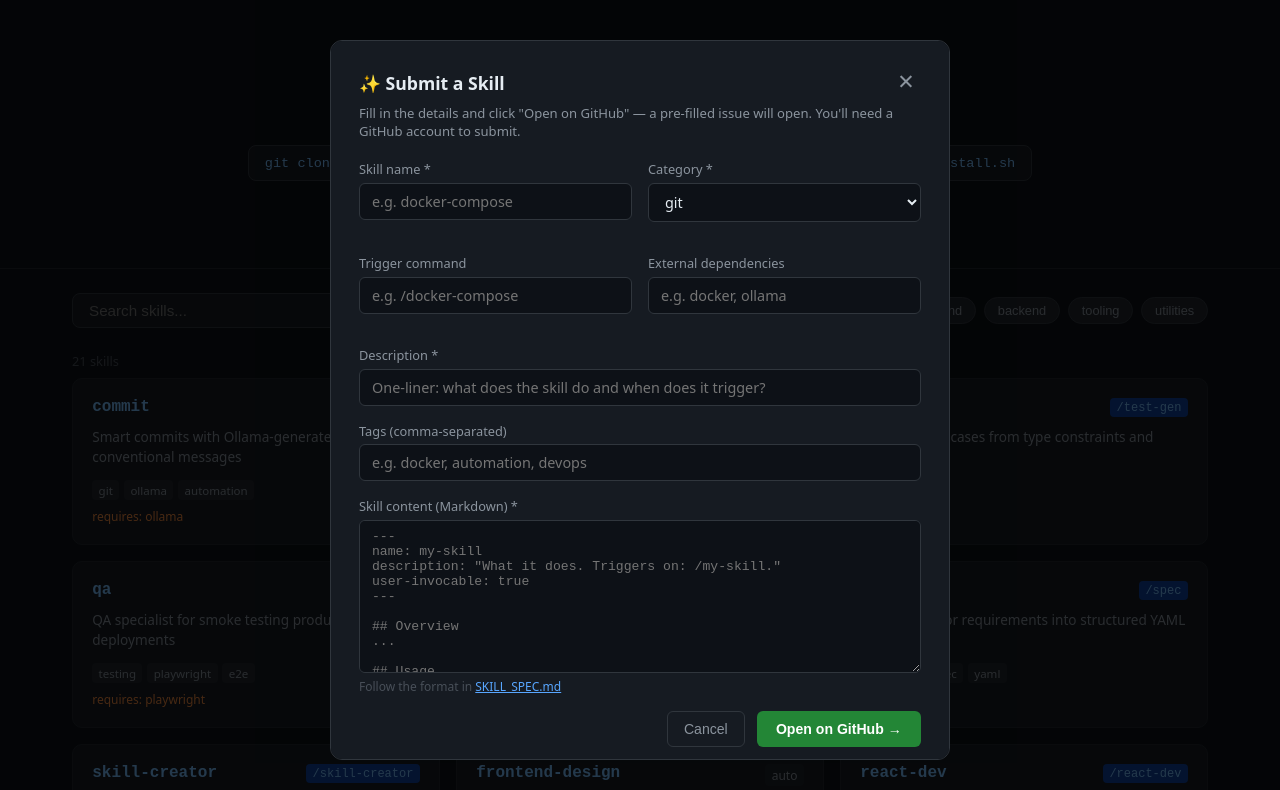
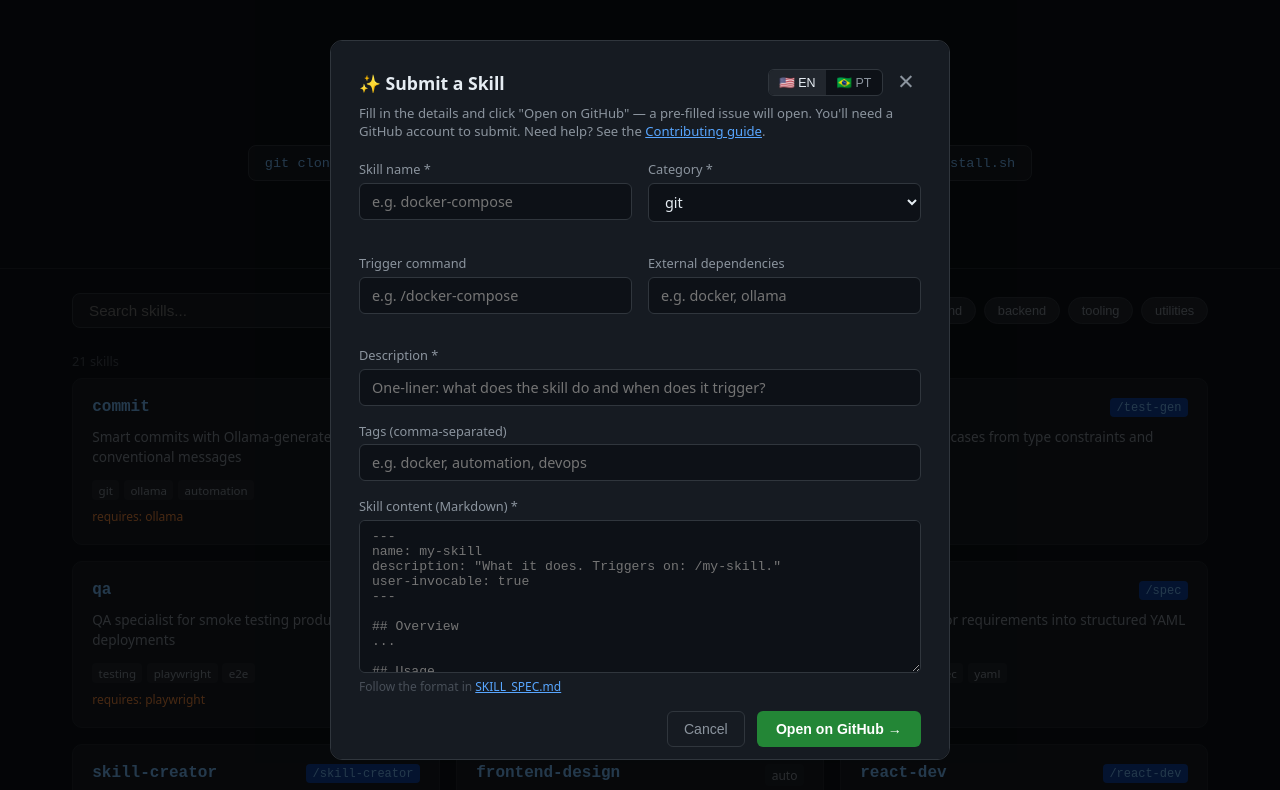
Before and after one commit to chidekina/aria-superpowers, a plain HTML site: page docs/index.html in a window 1280 px wide. Both pictures are taken after a click on the button "✨ Submit a skill". Shown: the top 790 px of the page. Drawn offline with Linux system fonts and the light colour scheme.

Commit message:
feat: add EN/PT-BR language toggle to submit modal
Toggle switches subtitle and contributing guide link between
English (CONTRIBUTING.md) and Portuguese (CONTRIBUTING.pt-br.md).

Co-Authored-By: Claude Sonnet 4.6 <noreply@anthropic.com>

```diff
--- a/docs/index.html
+++ b/docs/index.html
@@ -58,6 +58,9 @@
     .btn-cancel:hover { border-color: #8b949e; color: #e6edf3; }
     .btn-open-gh { background: #238636; border: none; border-radius: 6px; padding: 0.55rem 1.2rem; color: #fff; font-size: 0.88rem; font-weight: 600; cursor: pointer; transition: background 0.15s; }
     .btn-open-gh:hover { background: #2ea043; }
+    .lang-toggle { display: flex; background: #0d1117; border: 1px solid #30363d; border-radius: 6px; overflow: hidden; }
+    .lang-btn { background: none; border: none; padding: 0.3rem 0.65rem; color: #8b949e; font-size: 0.78rem; cursor: pointer; transition: all 0.15s; }
+    .lang-btn.active { background: #21262d; color: #e6edf3; }
     @media (max-width: 600px) { .form-row { grid-template-columns: 1fr; } }
   </style>
 </head>
@@ -91,9 +94,16 @@
     <div class="modal">
       <div class="modal-header">
         <h3>✨ Submit a Skill</h3>
-        <button class="modal-close" onclick="closeModal()">✕</button>
+        <div style="display:flex;align-items:center;gap:0.5rem;">
+          <div class="lang-toggle">
+            <button id="lang-en" class="lang-btn active" onclick="setLang('en')">🇺🇸 EN</button>
+            <button id="lang-pt" class="lang-btn" onclick="setLang('pt')">🇧🇷 PT</button>
+          </div>
+          <button class="modal-close" onclick="closeModal()">✕</button>
+        </div>
       </div>
-      <p class="modal-subtitle">Fill in the details and click "Open on GitHub" — a pre-filled issue will open. You'll need a GitHub account to submit.</p>
+      <p class="modal-subtitle" id="modal-subtitle-en">Fill in the details and click "Open on GitHub" — a pre-filled issue will open. You'll need a GitHub account to submit. Need help? See the <a href="https://github.com/chidekina/aria-superpowers/blob/main/CONTRIBUTING.md" target="_blank" style="color:#58a6ff">Contributing guide</a>.</p>
+      <p class="modal-subtitle" id="modal-subtitle-pt" style="display:none">Preencha os campos e clique em "Abrir no GitHub" — uma issue já preenchida vai abrir. Você precisa de uma conta no GitHub para enviar. Precisa de ajuda? Veja o <a href="https://github.com/chidekina/aria-superpowers/blob/main/CONTRIBUTING.pt-br.md" target="_blank" style="color:#58a6ff">guia passo a passo em português</a>.</p>
 
       <div class="form-row">
         <div class="form-group">
@@ -228,6 +238,13 @@ user-invocable: true
       });
     }
 
+    function setLang(lang) {
+      document.getElementById('modal-subtitle-en').style.display = lang === 'en' ? '' : 'none';
+      document.getElementById('modal-subtitle-pt').style.display = lang === 'pt' ? '' : 'none';
+      document.getElementById('lang-en').classList.toggle('active', lang === 'en');
+      document.getElementById('lang-pt').classList.toggle('active', lang === 'pt');
+    }
+
     function openModal() {
       document.getElementById('modalOverlay').classList.add('open');
       document.body.style.overflow = 'hidden';
```
